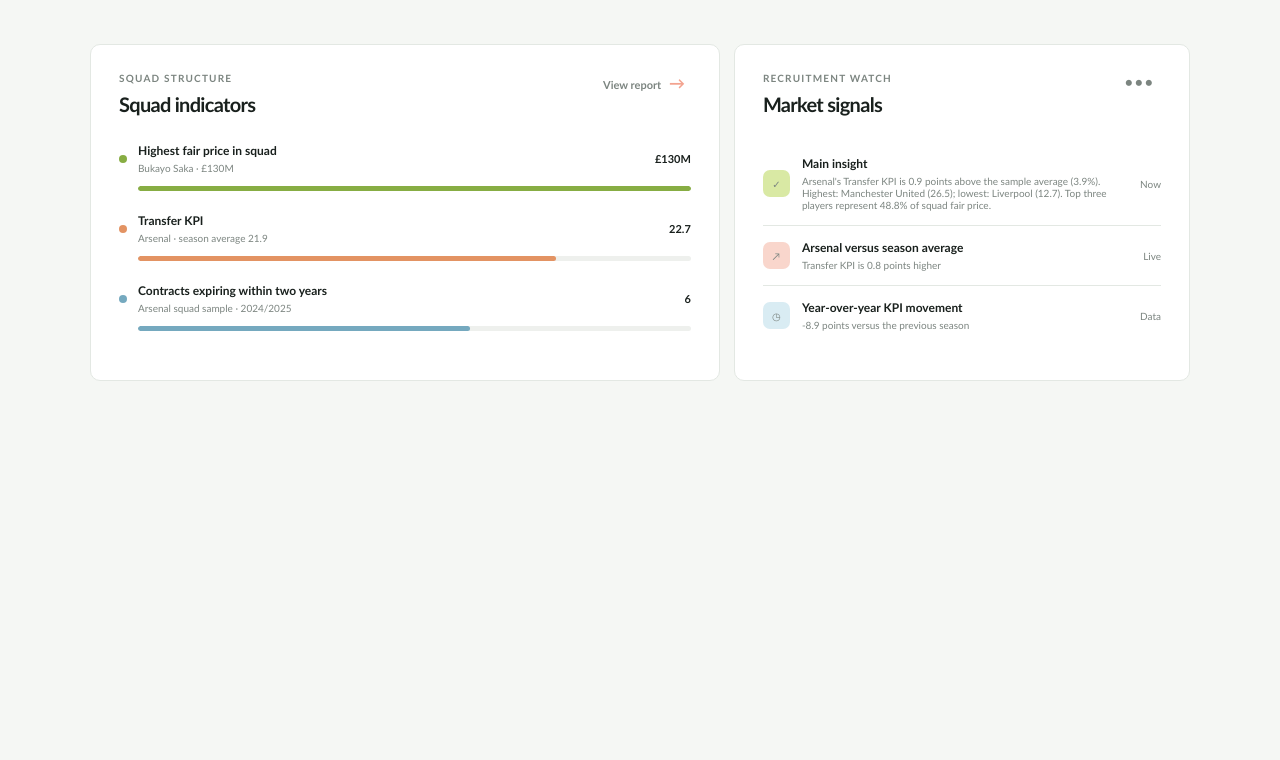
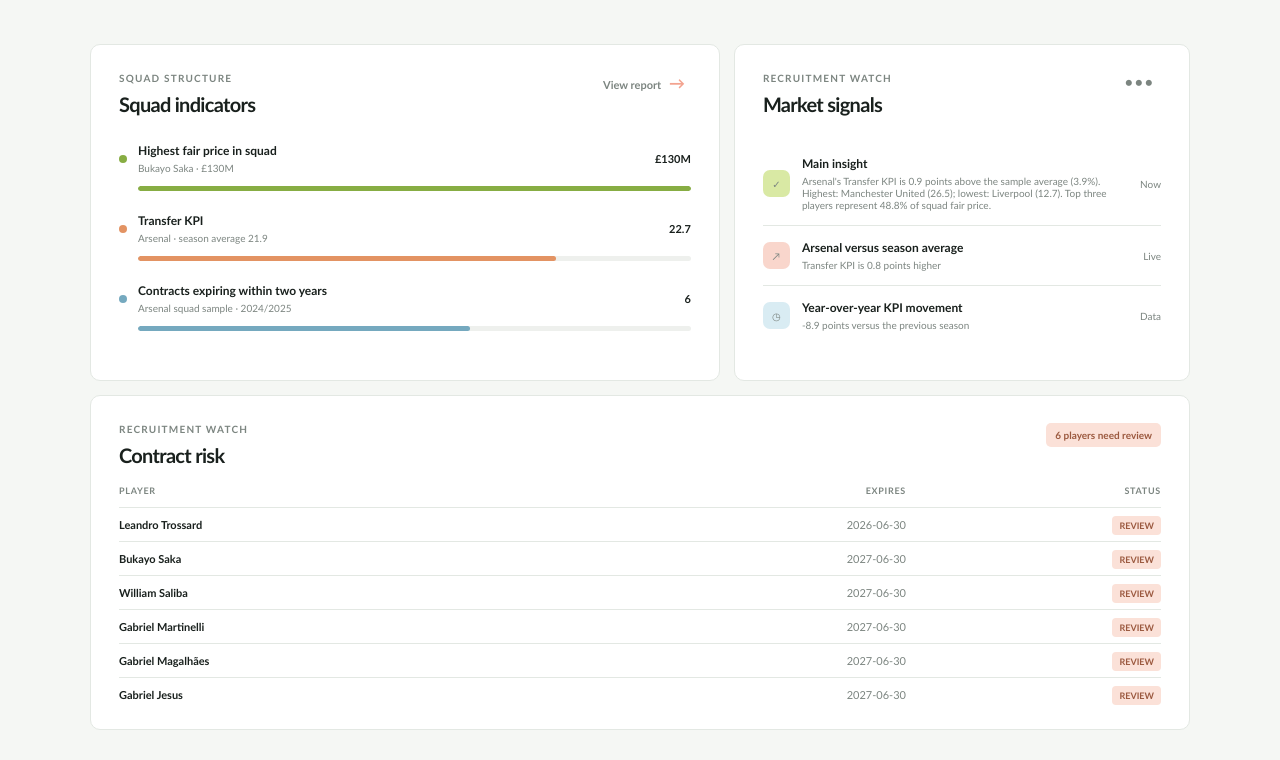
Before and after one commit to nomad-alt/goalunit-dashboard, a React (Vite) app: page / in a window 1280 px wide. Shown: the part 808-1568 px from the top of the page. Before the commit the page ends 1269 px from the top, so only its background shows below. Built offline with nearby package versions, Linux system fonts and the light colour scheme.

Commit message:
feat: add contract risk analysis view

```diff
--- a/src/App.tsx
+++ b/src/App.tsx
@@ -7,11 +7,13 @@ import {
   getContractExpirationsWithinYears,
   getClubPlayers,
   getInsight,
+  getPlayersExpiringWithinYears,
   getRevenueToAssetsRatio,
   getTopPlayer,
   getYearOverYearKpi,
   selectedClub,
 } from "./data/goalunitData";
+import { ContractRiskTable } from "./components/ContractRiskTable";
 import { PlayerValueTable } from "./components/PlayerValueTable";
 import { TransferKpiChart } from "./components/TransferKpiChart";
 
@@ -45,6 +47,7 @@ function App() {
     activePlayers,
     activeClub.seasonName,
   );
+  const expiringPlayers = getPlayersExpiringWithinYears(activePlayers, activeClub.seasonName);
   const revenueToAssetsRatio = getRevenueToAssetsRatio(activeClub);
   const yearOverYearKpi = getYearOverYearKpi(activeClub, clubs);
   const seasons = [...new Set(clubs.map((club) => club.seasonName))];
@@ -378,6 +381,15 @@ function App() {
             </div>
           </article>
         </section>
+        <section className="risk-section" aria-label="Contract risk analysis">
+          <article className="panel contract-risk-panel">
+            <div className="panel-header">
+              <div><p className="eyebrow">Recruitment watch</p><h2>Contract risk</h2></div>
+              <span className="risk-summary">{contractsExpiringSoon} players need review</span>
+            </div>
+            <ContractRiskTable players={expiringPlayers} />
+          </article>
+        </section>
       </div>
     </main>
   );
--- /dev/null
+++ b/src/components/ContractRiskTable.tsx
@@ -0,0 +1,21 @@
+import type { PlayerRecord } from "../data/goalunitData";
+
+type ContractRiskTableProps = {
+  players: PlayerRecord[]
+}
+
+export function ContractRiskTable({ players }: ContractRiskTableProps) {
+  return (
+    <div className="contract-risk-wrap">
+      {players.length === 0 ? (
+        <p className="table-empty">No contract expirations recorded for this club and season.</p>
+      ) : (
+        <table className="player-table contract-risk-table">
+          <caption className="sr-only">Players with contracts expiring within two years</caption>
+          <thead><tr><th scope="col">Player</th><th scope="col">Expires</th><th scope="col">Status</th></tr></thead>
+          <tbody>{players.map((player) => <tr key={player.playerName}><td><strong>{player.playerName}</strong></td><td className="player-contract">{player.contractExpiration}</td><td><span className="risk-badge">Review</span></td></tr>)}</tbody>
+        </table>
+      )}
+    </div>
+  )
+}
--- a/src/data/goalunitData.ts
+++ b/src/data/goalunitData.ts
@@ -53,6 +53,12 @@ export const getContractExpirationsWithinYears = (clubPlayers: PlayerRecord[], s
   const seasonEndYear = Number(seasonName.slice(-4))
   return clubPlayers.filter((player) => Number(player.contractExpiration.slice(0, 4)) <= seasonEndYear + years).length
 }
+export const getPlayersExpiringWithinYears = (clubPlayers: PlayerRecord[], seasonName: string, years = 2) => {
+  const seasonEndYear = Number(seasonName.slice(-4))
+  return clubPlayers
+    .filter((player) => Number(player.contractExpiration.slice(0, 4)) <= seasonEndYear + years)
+    .sort((firstPlayer, secondPlayer) => firstPlayer.contractExpiration.localeCompare(secondPlayer.contractExpiration))
+}
 export const getRevenueToAssetsRatio = (club: ClubRecord) => club.totalAssets ? (club.totalRevenues / club.totalAssets) * 100 : 0
 export const getYearOverYearKpi = (club: ClubRecord, clubRecords: ClubRecord[]) => {
   const previousSeason = `${Number(club.seasonName.slice(0, 4)) - 1}/${Number(club.seasonName.slice(-4)) - 1}`
```
Also changed, not shown: src/App.css, 1 other file (tests, documents, lock files or other folders).
